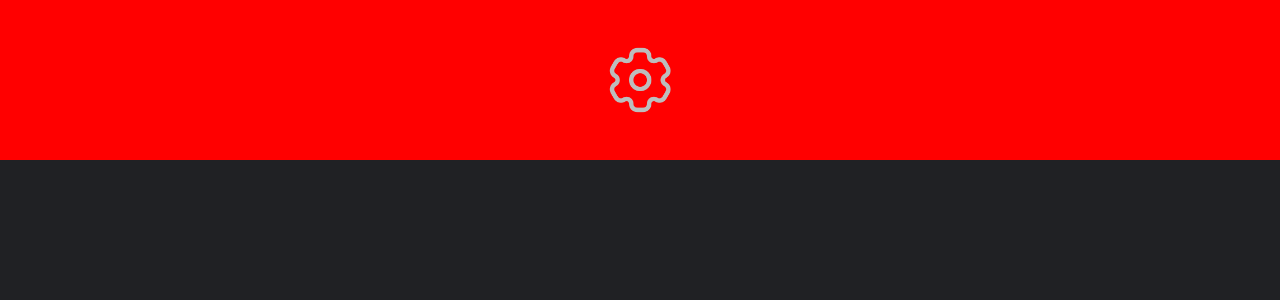
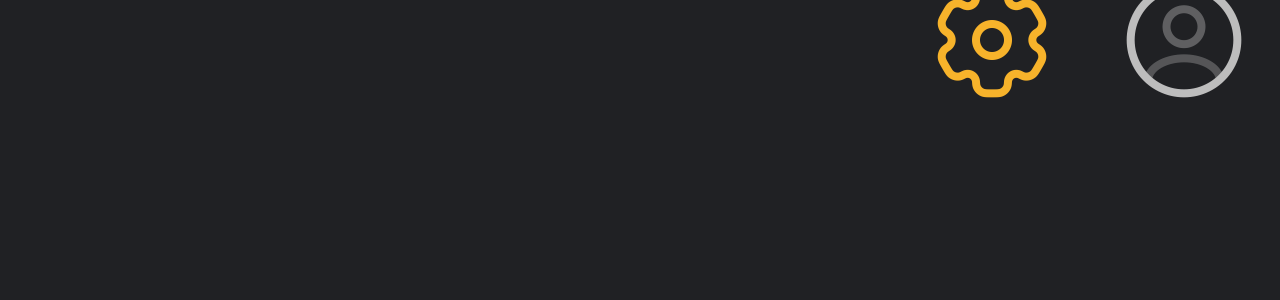
Before and after one commit to nneversky/todo-telega, a React (Vite) app: page / in a window 1280 px wide. Shown: the top 300 px of the page. Built offline with nearby package versions, Linux system fonts and the light colour scheme.

Commit message:
add profile icon

```diff
--- /dev/null
+++ b/src/components/Profile/Profile.css
@@ -0,0 +1,10 @@
+.profile {
+  display: flex;
+  justify-content: center;
+  align-items: center;
+  transition: transform 0.3s;
+}
+
+.profile:active {
+  transform: scale(0.9);
+}
--- /dev/null
+++ b/src/components/Profile/Profile.tsx
@@ -0,0 +1,12 @@
+import profileIcon from "../../assets/profile-icon.png";
+import "./Profile.css";
+
+const Profile = () => {
+  return (
+    <div className="profile">
+      <img src={profileIcon} className="icon" alt="" />
+    </div>
+  );
+};
+
+export default Profile;
--- /dev/null
+++ b/src/components/Profile/index.ts
@@ -0,0 +1,3 @@
+import Profile from "./Profile";
+
+export default Profile;
--- a/src/components/Settings/Settings.css
+++ b/src/components/Settings/Settings.css
@@ -3,7 +3,6 @@
   justify-content: center;
   align-items: center;
   cursor: pointer;
-  transform: scale(0.07);
   transition: transform 1s;
 }
 
@@ -11,11 +10,15 @@
   animation: clickEffect 1s ease forwards;
 }
 
+.icon {
+  width: 10vw;
+}
+
 @keyframes clickEffect {
   0% {
-    transform: scale(0.07);
+    transform: scale(1);
   }
   100% {
-    transform: scale(0.06) rotate(90deg);
+    transform: scale(0.9) rotate(-90deg);
   }
 }
--- a/src/pages/App/App.css
+++ b/src/pages/App/App.css
@@ -11,14 +11,17 @@
   display: flex;
   flex-direction: row;
   align-items: center;
-  justify-content: center;
-  height: 20vh;
+  height: 10vh;
   width: 100%;
-  background-color: red;
   /* box-shadow: 0 1px 0 0 rgb(189, 189, 189); */
 }
 
 .about {
-  /* transform: translateX(80vw); */
-  width: 8vw;
+  display: flex;
+  flex-direction: row;
+  align-items: center;
+  justify-content: space-around;
+  transform: translateX(70vw);
+  width: 30vw;
+  height: 10vh;
 }
--- a/src/pages/App/App.tsx
+++ b/src/pages/App/App.tsx
@@ -1,5 +1,6 @@
 import "./App.css";
 import Settings from "../../components/Settings";
+import Profile from "../../components/Profile";
 
 function App() {
   return (
@@ -7,6 +8,7 @@ function App() {
       <div className="app__header ">
         <div className="about">
           <Settings />
+          <Profile />
         </div>
       </div>
     </section>
```
Also changed, not shown: src/components/Settings/Settings.tsx (+1 -27 lines), src/assets/profile-icon.png (added), src/assets/settings-icon.png.
